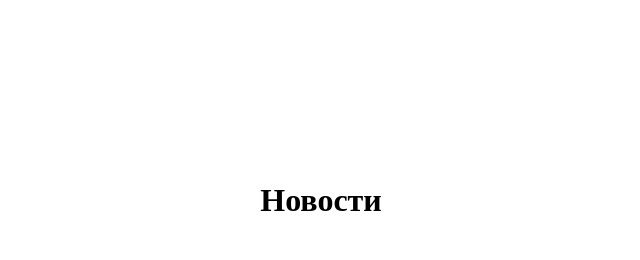
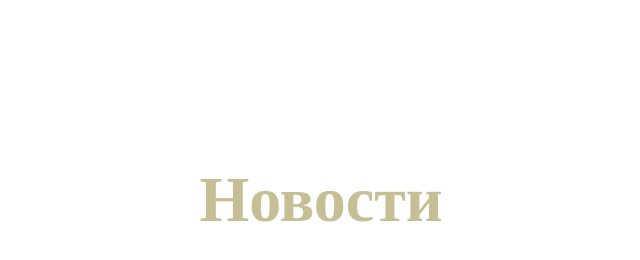
Before and after one commit to 201198al/news-site, a plain HTML site: page index.html in a window 1280 px wide. Shown: the whole page, without its empty margins (319-959 px from the left). Drawn offline with Linux system fonts and the light colour scheme.

Commit message:
Исправление заголовка

```diff
--- a/css/style.css
+++ b/css/style.css
@@ -16,7 +16,7 @@ header {
 }
 
 h1 {
-  color:#c6be94
-  font: size 4rem;
+  color: #c6be94;
+  font-size: 4rem;
   font-family: 'Times New Roman', Times, serif;
 }
```
